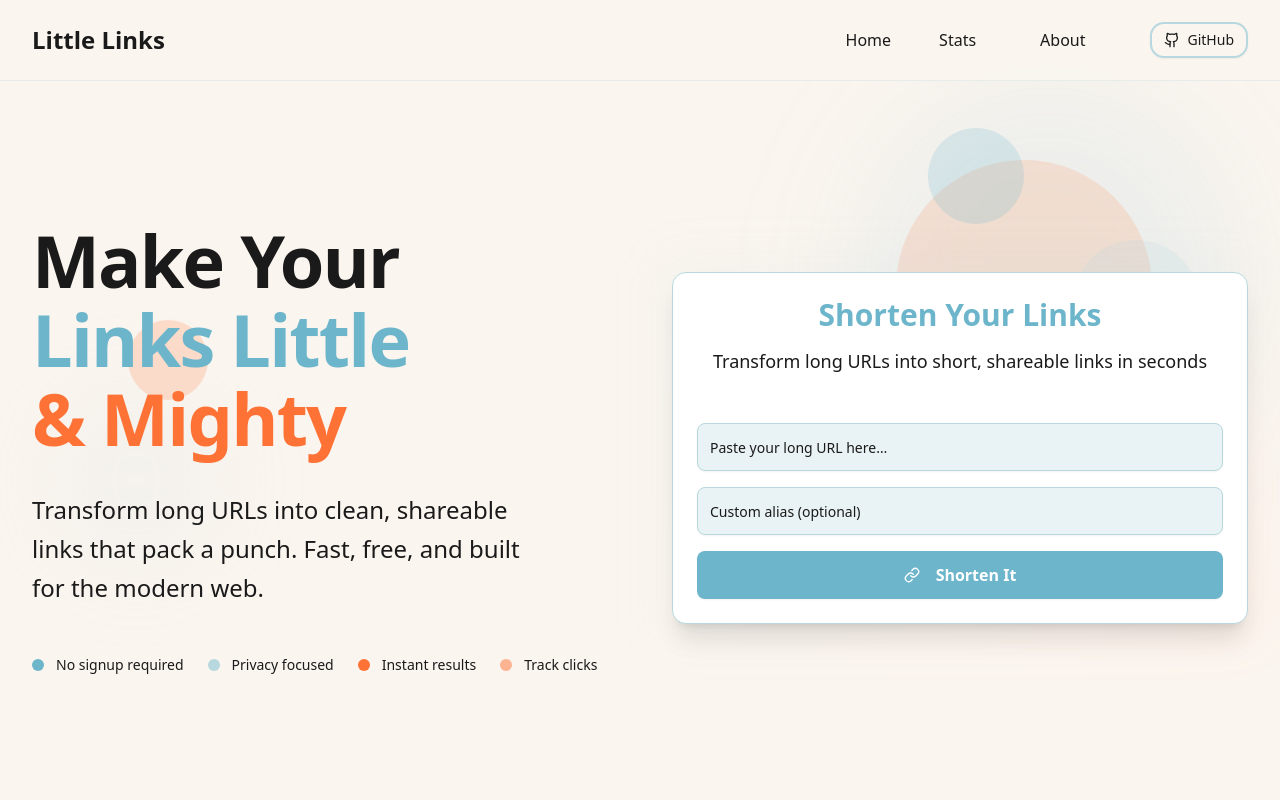
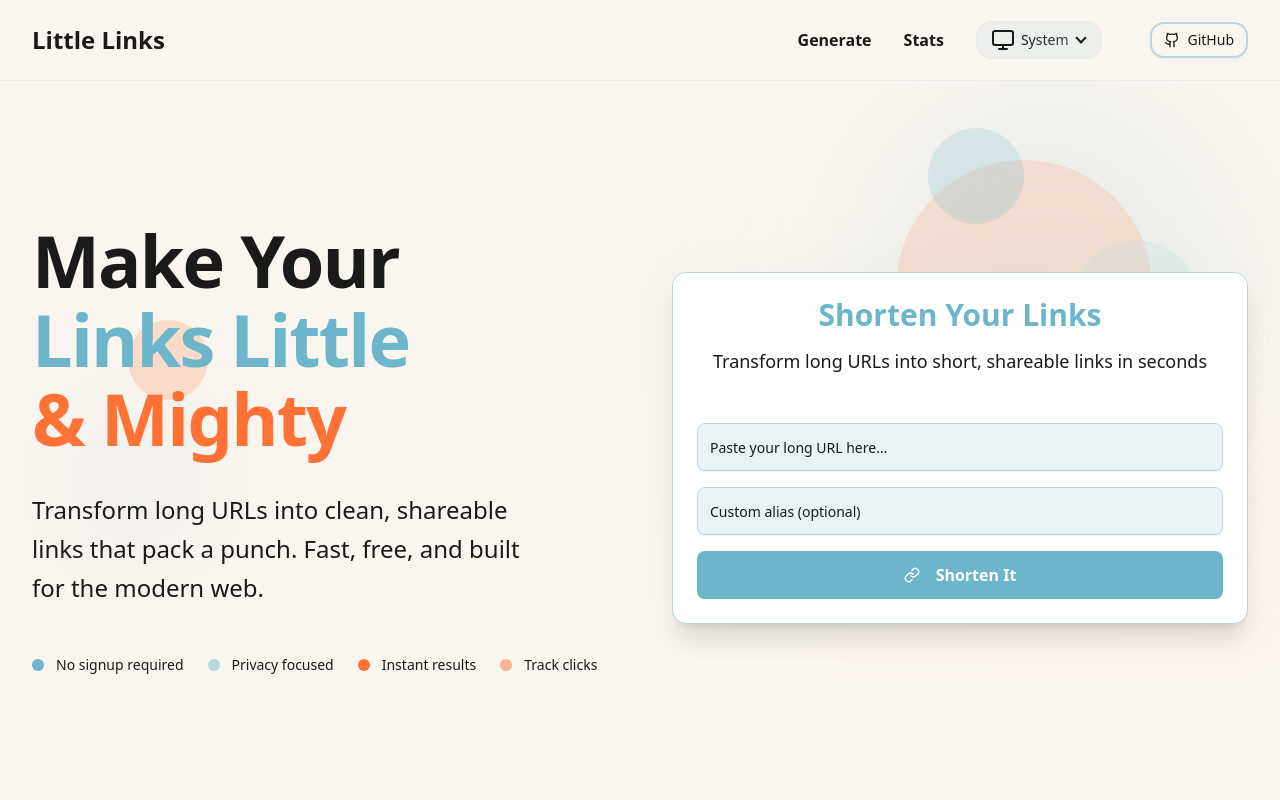
Before and after one commit to Dru-429/little-links, a Next.js app: page / in a window 1280 px wide. Shown: the top 800 px of the page. Built offline with nearby package versions, Linux system fonts and the light colour scheme.

Commit message:
Add/navbar

```diff
--- a/src/components/Navbar.tsx
+++ b/src/components/Navbar.tsx
@@ -3,6 +3,7 @@
 import Link from "next/link"
 import { Github } from "lucide-react"
 import { Button } from "@/components/ui/button"
+import { ModeToggle } from "./ModeToggle"
 
 export default function Navbar() {
   return (
@@ -15,6 +16,7 @@ export default function Navbar() {
               href="/"
               className="text-2xl font-bold text-foreground transition-all duration-300"
             >
+
               Little Links
             </Link>
           </div>
@@ -22,30 +24,28 @@ export default function Navbar() {
           {/* Navigation Links */}
           <div className="hidden md:block">
             <div className="flex items-center space-x-8">
-              <Link href="/" className="text-foreground hover:text-primary font-medium transition-colors relative group">
-                Home
-                <span className="absolute -bottom-1 left-0 w-0 h-0.5 bg-primary transition-all duration-300 group-hover:w-full"></span>
+              <Link href="/" className="text-foreground hover:text-accent font-semibold transition-colors relative group">
+                Generate
+                <span className="absolute -bottom-1 left-0 w-0 h-0.5 bg-accent transition-all duration-300 group-hover:w-full"></span>
               </Link>
               <Link
                 href="/stats"
-                className="text-muted-foreground hover:text-primary px-4 py-2 text-base font-medium transition-colors duration-300"
+                className="text-foreground hover:text-accent font-semibold transition-colors relative group"
               >
                 Stats
+                <span className="absolute -bottom-1 left-0 w-0 h-0.5 bg-accent transition-all duration-300 group-hover:w-full"></span>
               </Link>
-              <Link
-                href="/about"
-                className="text-muted-foreground hover:text-primary px-4 py-2 text-base font-medium transition-colors duration-300"
-              >
-                About
-              </Link>
+
+              <ModeToggle />
+
               <Button
-                variant="outline"
+                variant="secondary"
                 size="default"
                 asChild
                 className="ml-4 bg-transparent border-2 rounded-xl hover:bg-primary/10 transition-all duration-300"
               >
                 <Link
-                  href="https://github.com"
+                  href="https://github.com/Dru-429/little-links"
                   target="_blank"
                   rel="noopener noreferrer"
                   className="flex items-center gap-2"
@@ -54,6 +54,7 @@ export default function Navbar() {
                   <span className="hidden lg:inline">GitHub</span>
                 </Link>
               </Button>
+
             </div>
           </div>
 
```
Also changed, not shown: .sanity/runtime/app.js (added), .sanity/runtime/index.html (added), 30 other files (tests, documents, lock files or other folders).
